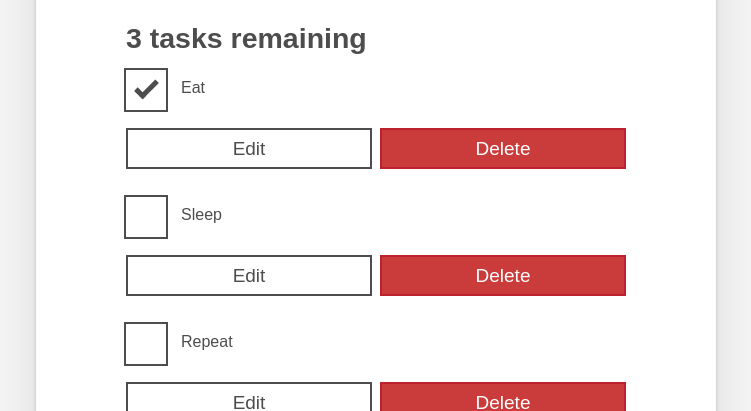
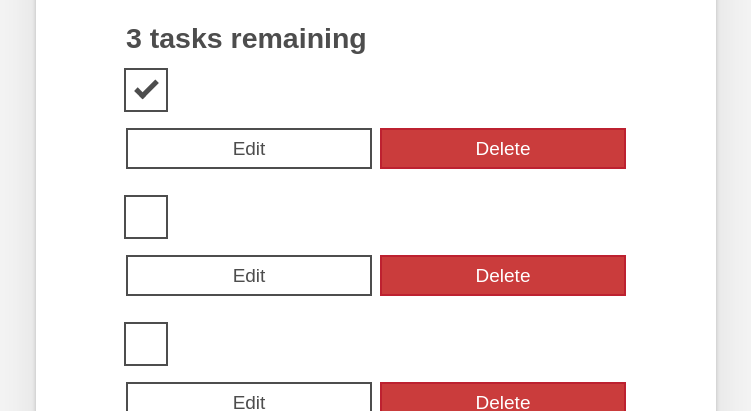
Before and after one commit to MarcoAntonioSanchez/react-todo-list-app, a React (Create React App) app in the folder todo-list-app/: page / in a window 1280 px wide. Shown: the part 375-786 px from the top of the page, without its empty margins (264-1015 px from the left). Built offline with nearby package versions, Linux system fonts and the light colour scheme; the HTML template or start-up script is replaced by a standard one.

Commit message:
07. Retaking charge of the project

```diff
--- a/todo-list-app/src/components/Todo.js
+++ b/todo-list-app/src/components/Todo.js
@@ -9,7 +9,7 @@ export default function Todo(props) {
       <div className="c-cb">
         <input id={props.id} type="checkbox" defaultChecked={props.completed} />
         <label className="todo-label" htmlFor={props.id}>
-          {props.name}
+          {(props.name, props.status)}
         </label>
       </div>
       <div className="btn-group">
```
